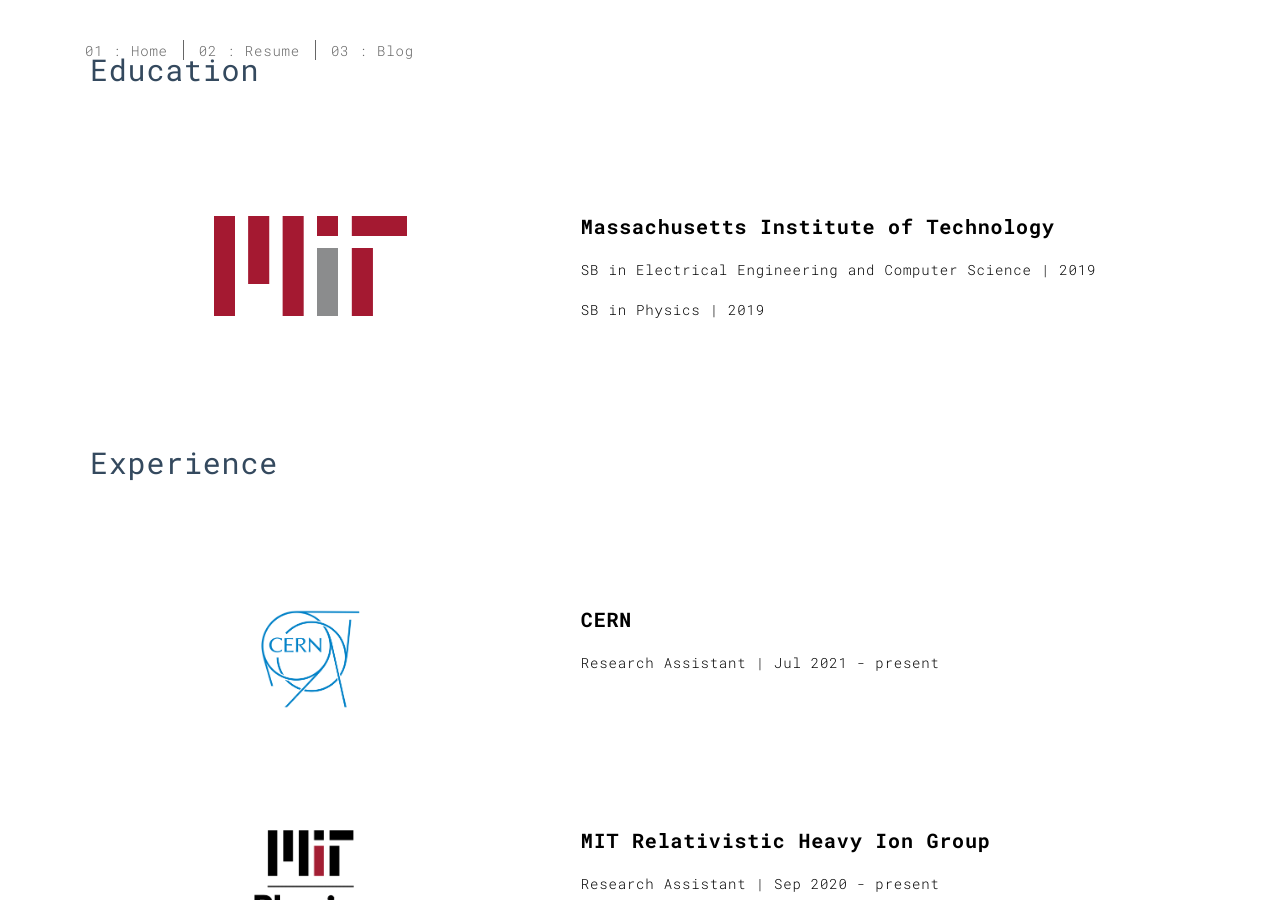
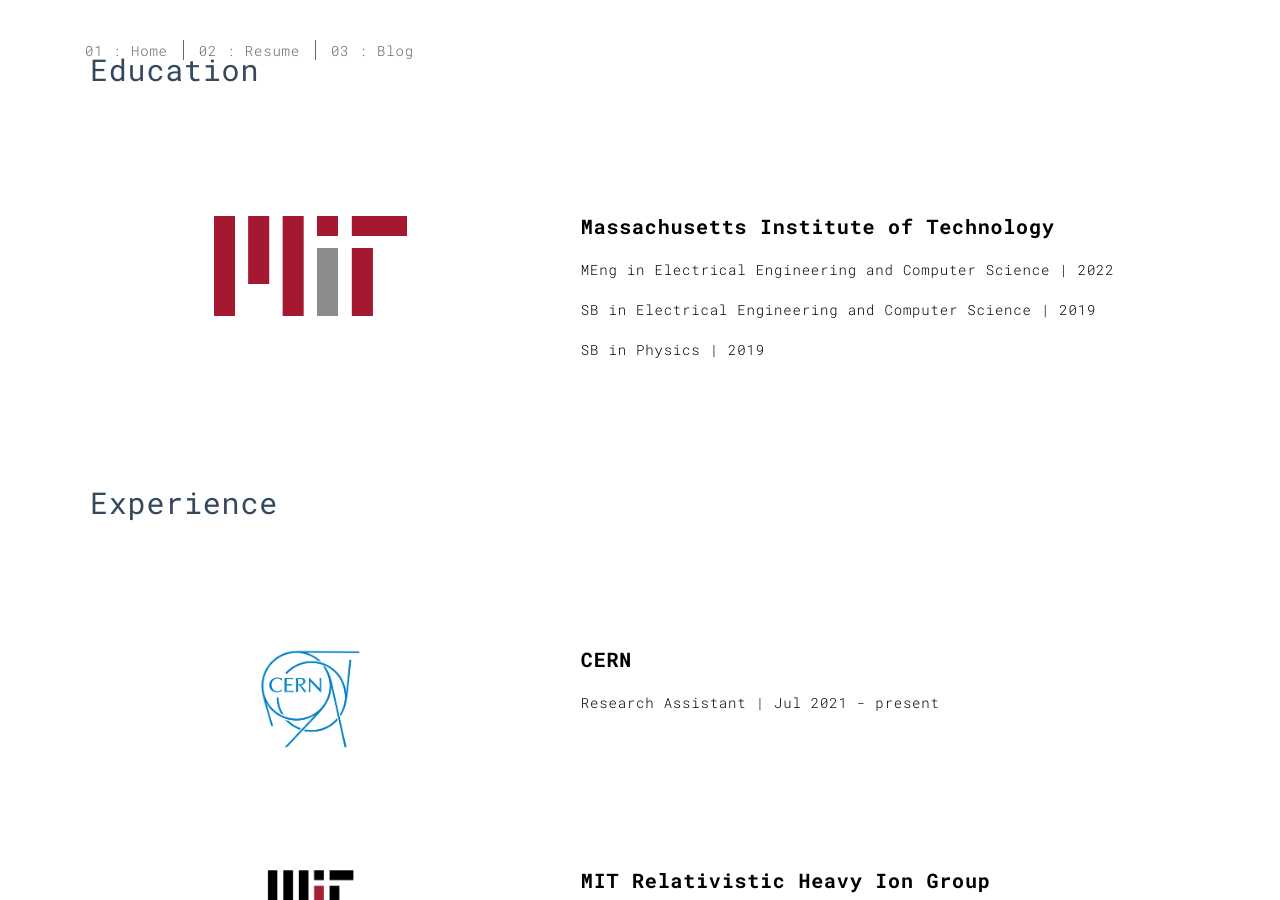
Before and after one commit to kying18/kying18.github.io, a Jekyll site: the page built from resume.html, in a window 1280 px wide and 900 px high, scrolled down 352 px. Built offline with Jekyll 4.4.1, drawn with Linux system fonts in a browser that asks for light colours.

Commit message:
Update resume

```diff
--- a/resume.html
+++ b/resume.html
@@ -20,7 +20,7 @@
             <div class="col-xs-12 col-md-7">
                 <div class="template-example resume-item">
                     <h3>Massachusetts Institute of Technology</h3>
-                    <!-- <p>MEng in Electrical Engineering and Computer Science | 2022</p> -->
+                    <p>MEng in Electrical Engineering and Computer Science | 2022</p>
                     <p>SB in Electrical Engineering and Computer Science | 2019</p>
                     <p>SB in Physics | 2019</p>
                 </div>
```
Also changed, not shown: drafts/2018-07-18-hockey.md (renamed from _posts/2018-07-18-hockey.md).
